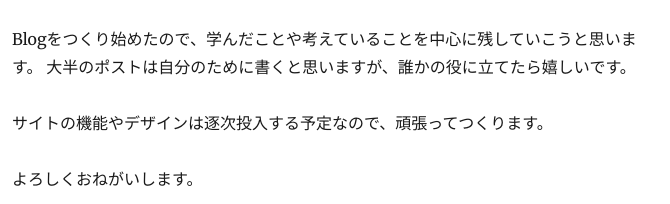
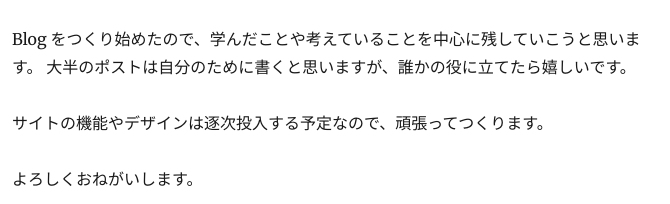
Before and after one commit to anoriqq/blog, a Gatsby site: page /hello-world/ in a window 1280 px wide. Shown: the part 170-374 px from the top of the page, 313-983 px from the left. Built offline with nearby package versions, Linux system fonts and the light colour scheme; Gatsby itself is replaced by a stand-in of ours; some packages are replaced by stand-ins of ours.

Commit message:
chore: format

```diff
--- a/content/blog/hello-world/index.md
+++ b/content/blog/hello-world/index.md
@@ -4,7 +4,7 @@ date: '2020-04-28T01:20:10Z'
 description: 'Hello World! Blogをはじめます。'
 ---
 
-Blogをつくり始めたので、学んだことや考えていることを中心に残していこうと思います。
+Blog をつくり始めたので、学んだことや考えていることを中心に残していこうと思います。
 大半のポストは自分のために書くと思いますが、誰かの役に立てたら嬉しいです。
 
 サイトの機能やデザインは逐次投入する予定なので、頑張ってつくります。
--- a/renovate.json
+++ b/renovate.json
@@ -1,5 +1,3 @@
 {
-  "extends": [
-    "github>anoriqq/renovate-config"
-  ]
+  "extends": ["github>anoriqq/renovate-config"]
 }
```
